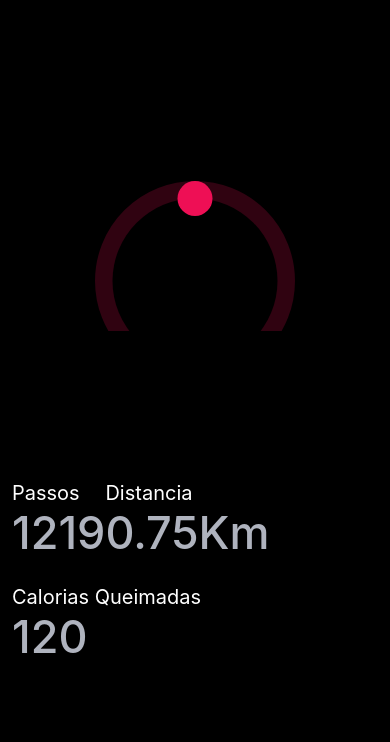
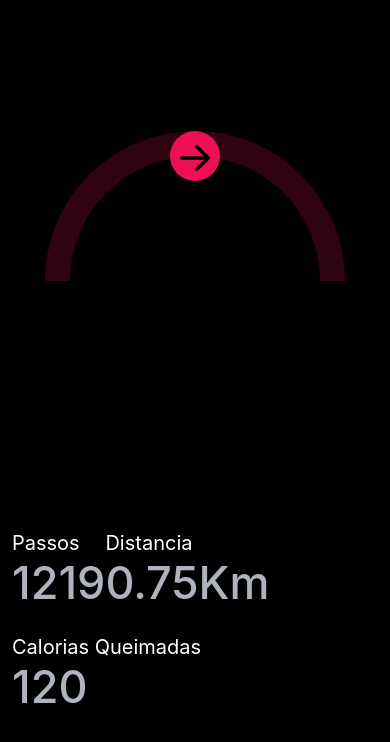
Before and after one commit to Barba2k2/StepCounter, a React Native app: screen / in a window 390 px wide. Shown: the top 742 px of the page. Built offline with nearby package versions, Linux system fonts and the light colour scheme.

Commit message:
ADD: Arrow on the ring

```diff
--- a/App.tsx
+++ b/App.tsx
@@ -6,7 +6,7 @@ import RingProgess from './src/components/RingProgess';
 export default function App() {
   return (
     <View style={styles.container}>
-      <RingProgess progress={0.5} />
+      <RingProgess radius={150} strokeWidth={50} progress={0.5} />
 
       <View style={styles.values}>
         <Value label='Passos' value='1219' />
--- a/src/components/RingProgess.tsx
+++ b/src/components/RingProgess.tsx
@@ -6,6 +6,7 @@ import Animated, {
   withTiming,
 } from "react-native-reanimated";
 import { useEffect } from "react";
+import { AntDesign } from "@expo/vector-icons";
 
 const AnimatedCircle = Animated.createAnimatedComponent(Circle);
 
@@ -57,6 +58,16 @@ const RingProgess = ({
         {/* Foreground */}
         <AnimatedCircle animatedProps={animatedProps} {...circleDefaultProps} />
       </SVG>
+      <AntDesign
+        name="arrowright"
+        size={strokeWidth * 0.8}
+        color="black"
+        style={{
+          position: "absolute",
+          alignSelf: "center",
+          top: strokeWidth * 0.1,
+        }}
+      />
     </View>
   );
 };
```
